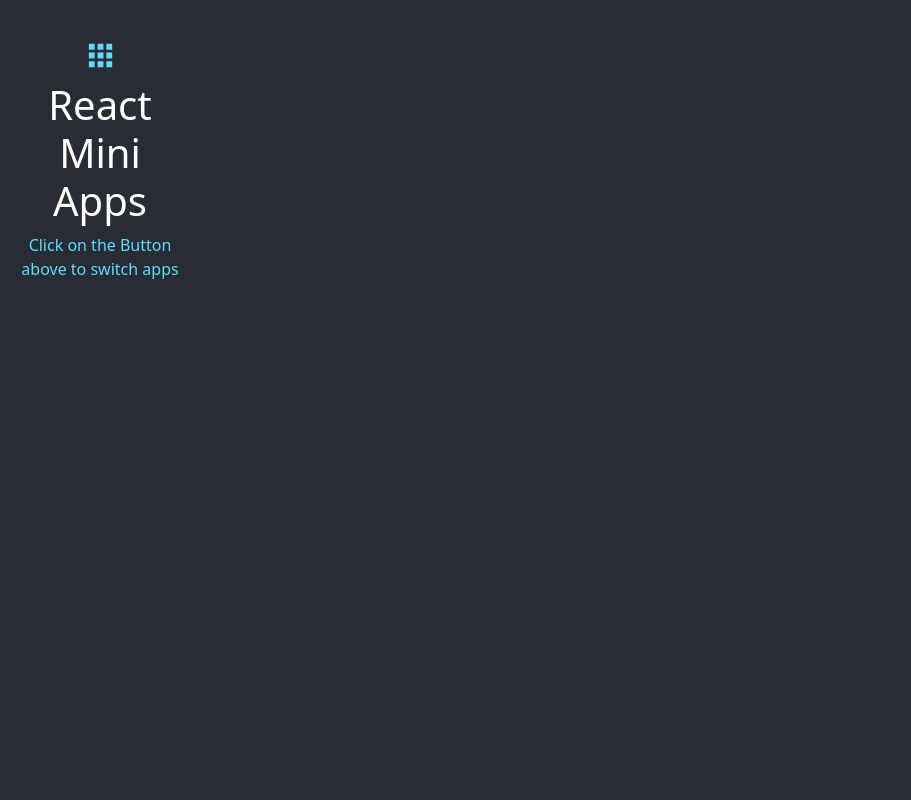
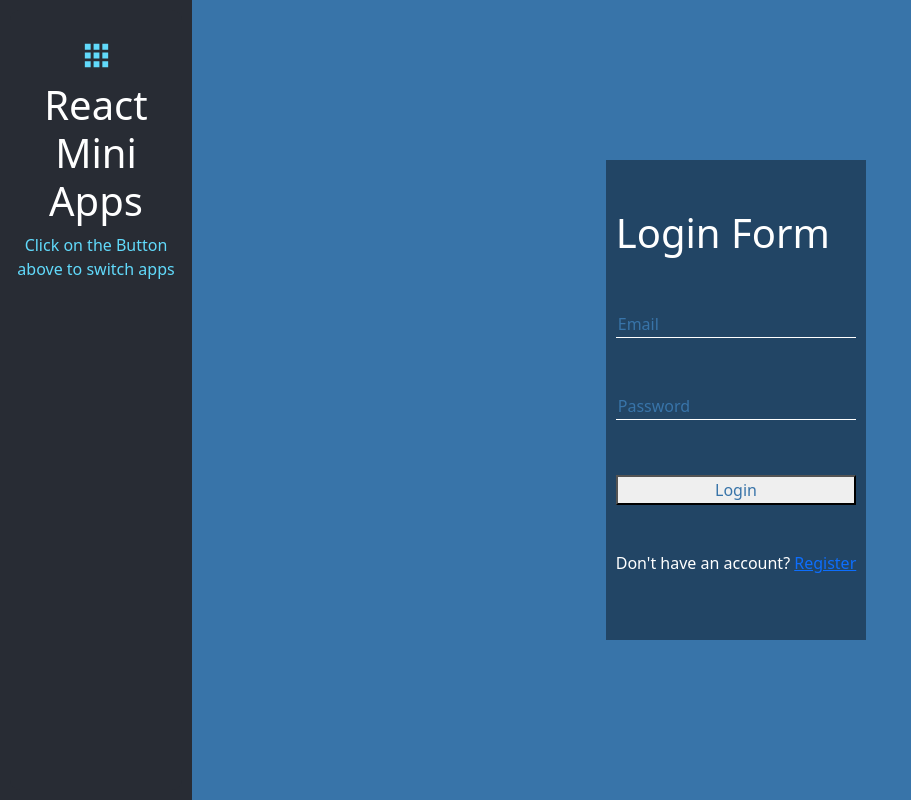
Before and after one commit to therahulmidha/mini-front-end-apps, a React (Create React App) app: page /form-wave-effect in a window 1280 px wide. Shown: the whole page, without its empty margins (0-911 px from the left). Built offline with nearby package versions, Linux system fonts and the light colour scheme.

Commit message:
wave form

```diff
--- a/src/App.css
+++ b/src/App.css
@@ -13,9 +13,6 @@
 
 .main-content {
   width: 90%;
-}
-
-.main-content {
   height: 100vh;
   color: white;
 }
@@ -42,3 +39,11 @@
 .block {
   display: block;
 }
+
+.display-none {
+  display: none;
+}
+
+.display-block {
+  display: block;
+}
--- /dev/null
+++ b/src/components/FormWithWaveEffect/FormWithWaveEffect.css
@@ -0,0 +1,65 @@
+.wave-form-container {
+  --main-form-color: #3874a9;
+  background-color: var(--main-form-color);
+  width: 85vw;
+  height: 100vh;
+}
+
+.wave-form-container form {
+  padding: 10px;
+  height: 60vh;
+  background-color: #224565;
+  display: flex;
+  flex-direction: column;
+  justify-content: space-evenly;
+  position: relative;
+}
+
+.wave-form-container form button,
+.wave-form-container form input {
+  margin: 8px 0;
+  display: block;
+}
+
+.wave-form-container form input {
+  background-color: transparent;
+  color: var(--main-form-color);
+  border: none;
+  border-bottom: 1px solid white;
+}
+
+.wave-form-container form input::placeholder {
+  color: var(--main-form-color);
+}
+
+.wave-form-container form input:focus {
+  outline: none;
+}
+
+.wave-form-container form input:focus::placeholder {
+  color: transparent;
+}
+
+.wave-form-container form button {
+  color: var(--main-form-color);
+  width: 100%;
+}
+
+.wave-form-container form label {
+  color: transparent;
+  font-weight: bold;
+  position: absolute;
+}
+
+.wave-form-container form label span {
+  display: inline-block;
+  font-size: 18px;
+  /* min-width: 5px; */
+  transition: 0.3s cubic-bezier(0.68, -0.55, 0.265, 1.55);
+}
+
+/* direct label inside the input when focused */
+.wave-form-container form input:focus + label span {
+  color: var(--main-form-color);
+  transform: translateY(-30px);
+}
--- /dev/null
+++ b/src/components/FormWithWaveEffect/FormWithWaveEffect.js
@@ -0,0 +1,52 @@
+import React, { useEffect, useRef } from "react";
+import "./FormWithWaveEffect.css";
+
+export const FormWithWaveEffect = () => {
+  const inputEmailRef = useRef();
+  const inputPasswordRef = useRef();
+
+  useEffect(() => {
+    inputEmailRef.current.innerHTML = "Email"
+      .split("")
+      .map(
+        (char, index) =>
+          `<span style="transition-delay: ${index * 50}ms;">${char}</span>`
+      )
+      .join("");
+    inputPasswordRef.current.innerHTML = "Password"
+      .split("")
+      .map(
+        (char, index) =>
+          `<span style="transition-delay: ${index * 50}ms;">${char}</span>`
+      )
+      .join("");
+  }, []);
+
+  return (
+    <div className="wave-form-container center-vh">
+      <form>
+        <h1>Login Form</h1>
+        <input
+          placeholder="Email"
+          // onFocus={emailFocusHandler}
+          // onBlur={emailFocusHandler}
+        />
+        <label className="" ref={inputEmailRef}>
+          E-mail
+        </label>
+        <input
+          placeholder="Password"
+          // onFocus={passwordFocusHandler}
+          // onBlur={passwordFocusHandler}
+        />
+        <label className="" ref={inputPasswordRef}>
+          Password
+        </label>
+        <button>Login</button>
+        <p>
+          Don't have an account?&nbsp;<a href="/">Register</a>
+        </p>
+      </form>
+    </div>
+  );
+};
--- a/src/routes.js
+++ b/src/routes.js
@@ -7,6 +7,7 @@ import { RotatingNavigation } from "./components/RotatingNavigation/RotatingNavi
 import { HiddenSearchBar } from "./components/HiddenSearchBar/HiddenSearchBar";
 import { BlurryLoading } from "./components/BlurryLoading/BlurryLoading";
 import { ScrollAnimation } from "./components/ScrollAnimation/ScrollAnimation";
+import { FormWithWaveEffect } from "./components/FormWithWaveEffect/FormWithWaveEffect";
 
 export const routes = [
   {
@@ -54,4 +55,9 @@ export const routes = [
     name: "Scroll Animation",
     element: <ScrollAnimation />,
   },
+  {
+    path: "/form-wave-effect",
+    name: "Form with Wave Effect",
+    element: <FormWithWaveEffect />,
+  },
 ];
```
